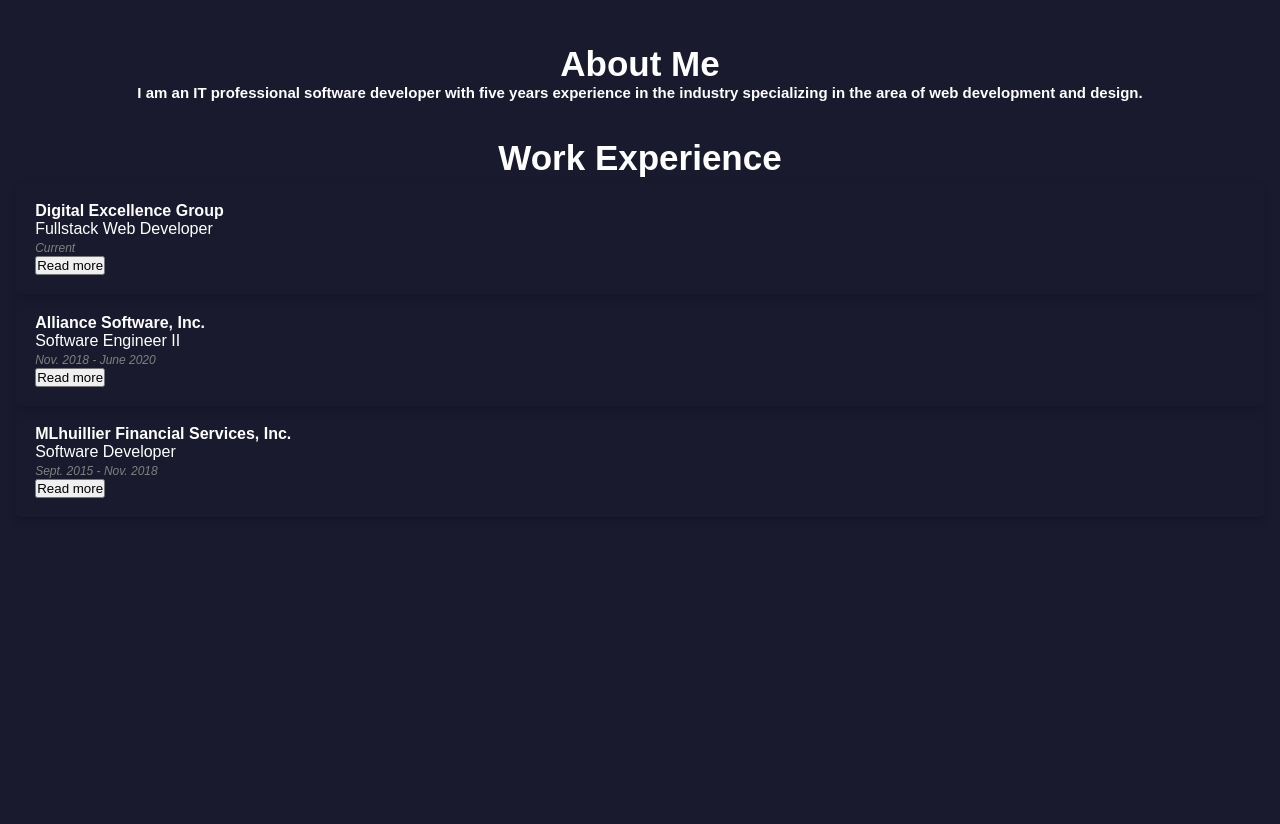
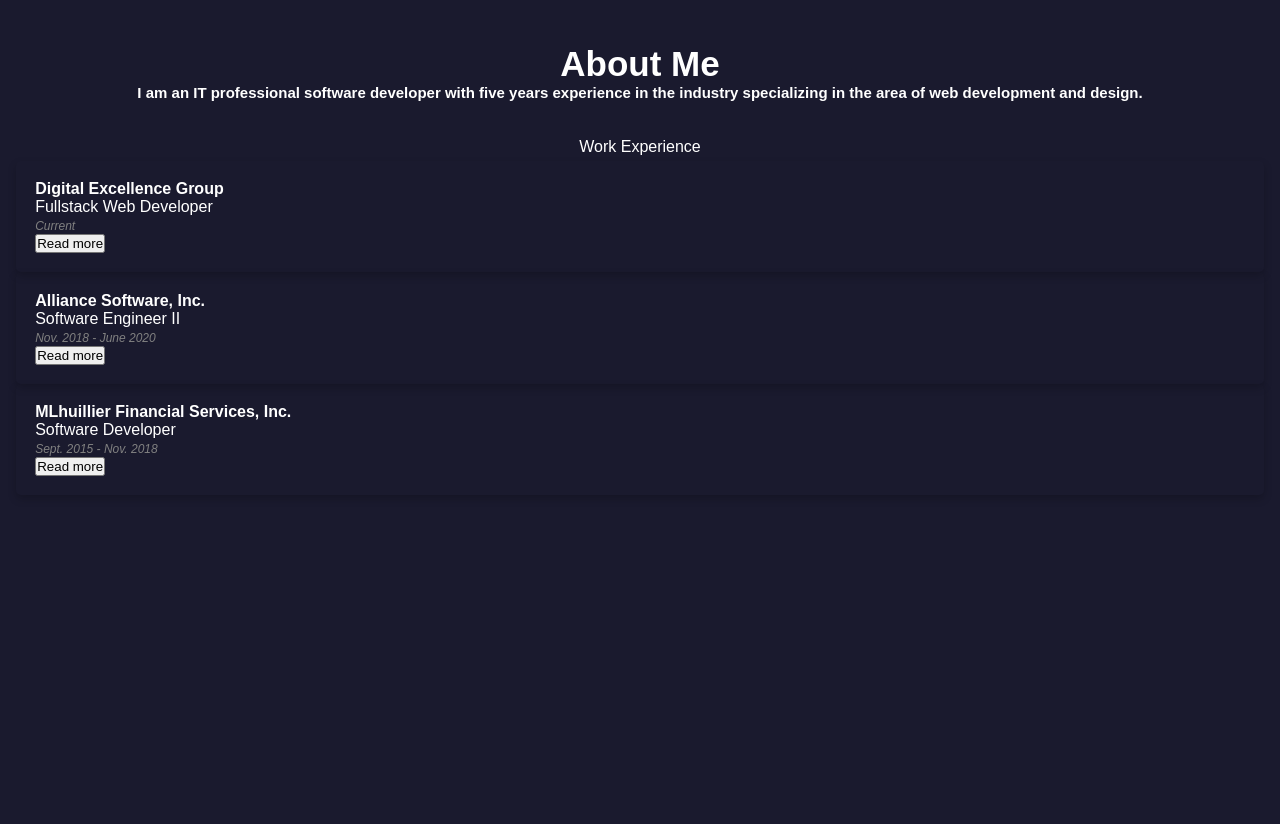
Before and after one commit to paiikachuu/myportfolio, a plain HTML site: page index.html in a window 1280 px wide. Shown: the part 840-1664 px from the top of the page. Drawn offline with nearby package versions, Linux system fonts and the light colour scheme.

Commit message:
Adjustments

```diff
--- a/css/style.scss
+++ b/css/style.scss
@@ -86,16 +86,6 @@ button:active {
   border: 1px solid white;
   background-color: $p-darkblue;
   padding: 2px;
-}
-
-.about-container {
-  .work-experience {
-    p:nth-child(1) {
-      font-family: Arial;
-      font-weight: bold;
-      font-size: 35px;
-    }
-  }
 }
 
 .services {
```
Also changed, not shown: css/style.css, 1 other file.
